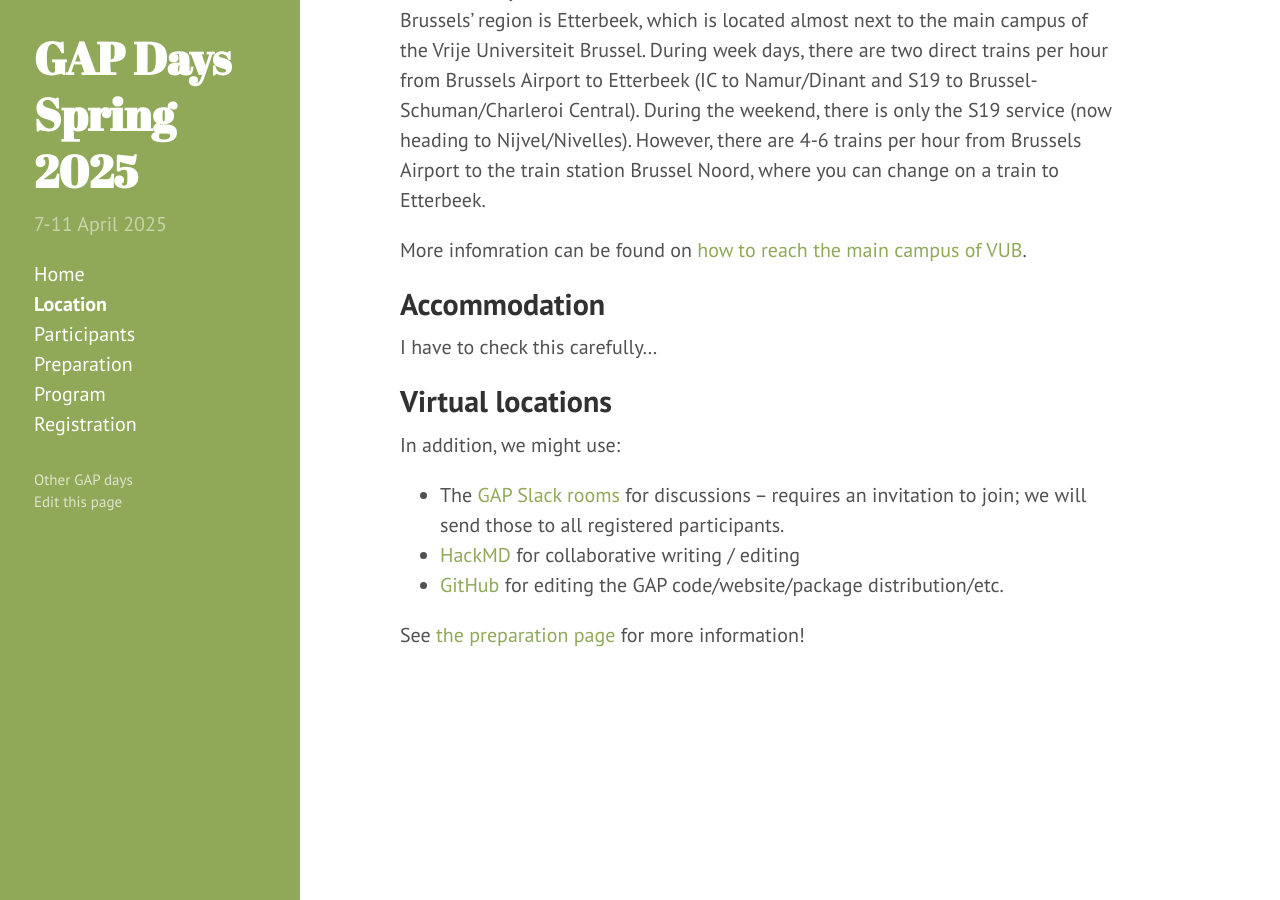
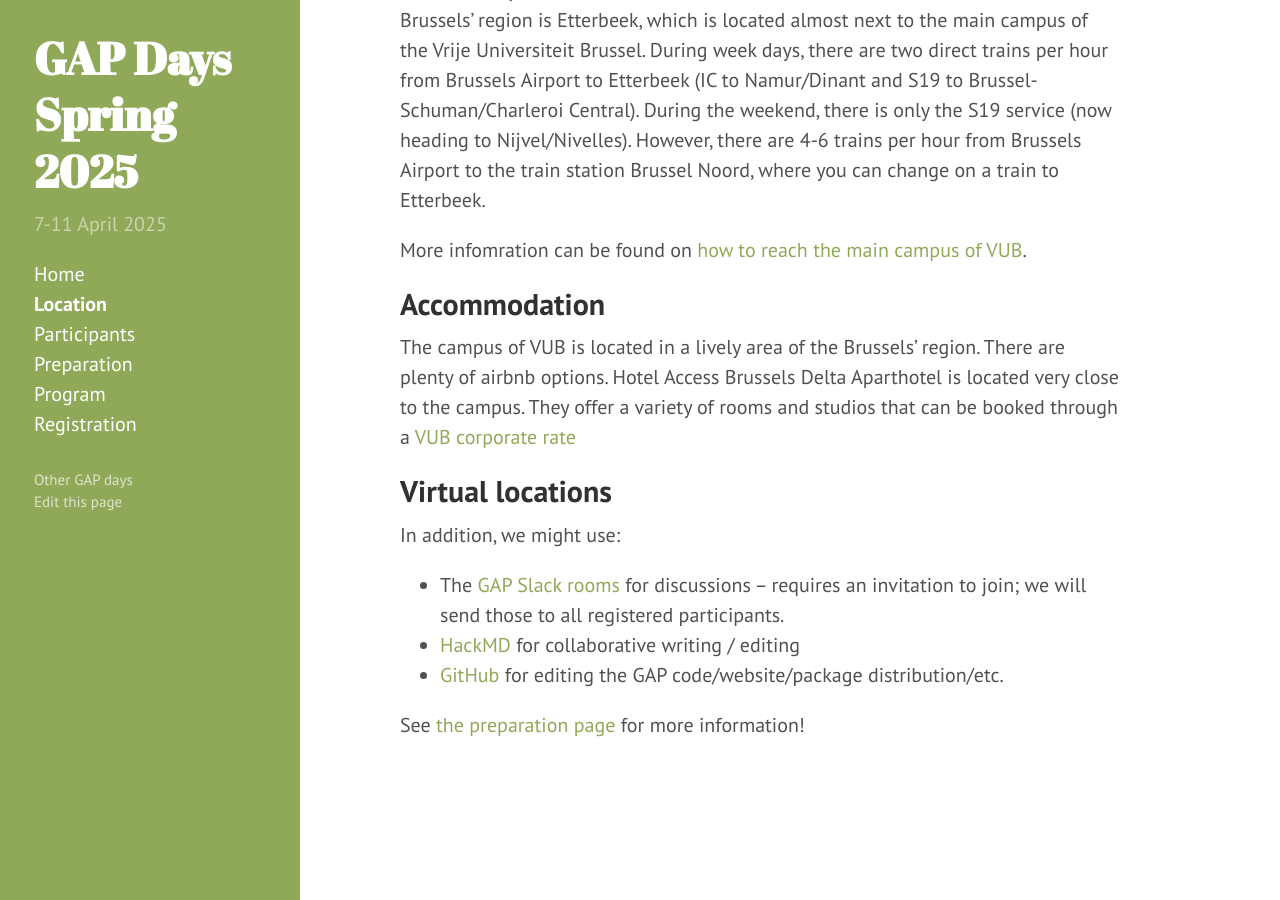
Before and after one commit to gapdays/gapdays2025-spring, a Jekyll site: the page built from location.md, in a window 1280 px wide and 900 px high, scrolled down 543 px. Built offline with Jekyll 4.4.1, drawn with Linux system fonts in a browser that asks for light colours.

Commit message:
added basic information on accomodation

```diff
--- a/location.md
+++ b/location.md
@@ -34,7 +34,7 @@ More infomration can be found on [how to reach the main campus of VUB](https://w
 
 ## Accommodation
 
-I have to check this carefully...
+The campus of VUB is located in a lively area of the Brussels' region. There are plenty of airbnb options. Hotel Access Brussels Delta Aparthotel is located very close to the campus. They offer a variety of rooms and studios that can be booked through a [VUB corporate rate](https://www.vub.be/en/services-vub-campuses-in-etterbeek-and-jette/facilities-vub-campus/accommodation-and-around-our-campuses)
 
 <!--
 ## Restaurants
```
